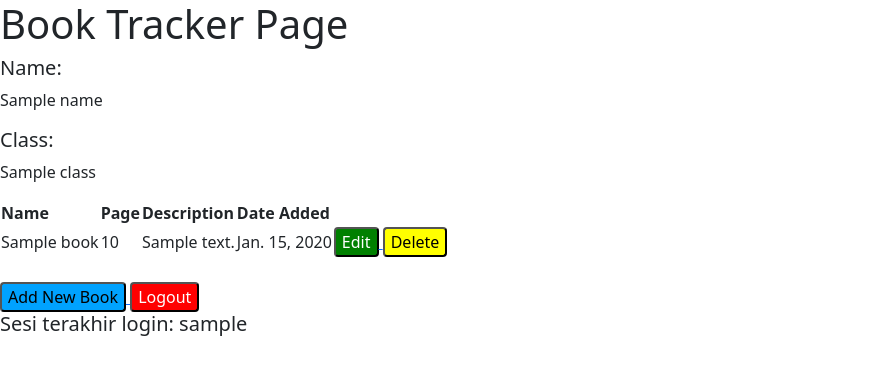
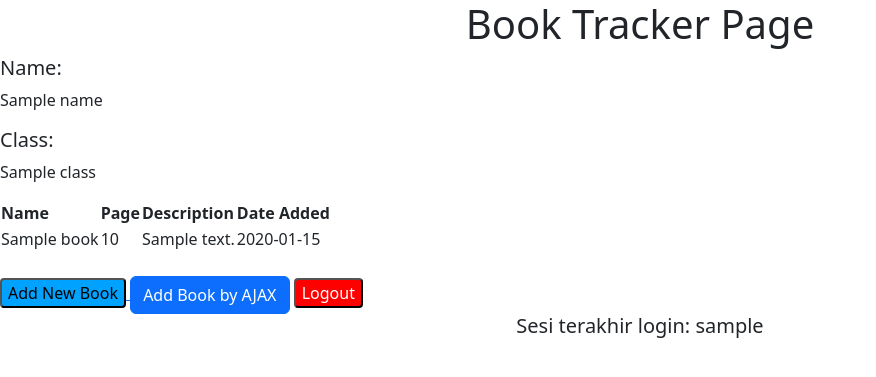
Before and after one commit to FasiIkom/book-tracker, a Django app: template main/templates/main.html in a window 1280 px wide. Shown: the top 377 px of the page, without its empty margins (0-876 px from the left). Run offline with Django 5.2, Linux system fonts and the light colour scheme; tables that the repository leaves empty hold one stand-in row (values such as "Sample post"); the template is opened without the code that fills it: values that come from a table or form of the project are taken from there, most other values are stand-ins (such as "Sample title", 1, 10 or a date in 2020).

Commit message:
tutorial 5 selesai

```diff
--- a/main/templates/main.html
+++ b/main/templates/main.html
@@ -1,5 +1,5 @@
 {% extends 'base.html' %} {% block content %}
-<h1>Book Tracker Page</h1>
+<h1 style="text-align: center;">Book Tracker Page</h1>
 
 <h5>Name:</h5>
 <p>{{name}}</p>
@@ -7,44 +7,89 @@
 <h5>Class:</h5>
 <p>{{class}}</p>
 
-<table>
-  <tr>
-    <th>Name</th>
-    <th>Page</th>
-    <th>Description</th>
-    <th>Date Added</th>
-  </tr>
-
-  {% comment %} Berikut cara memperlihatkan data produk di bawah baris ini
-  {%endcomment %} {% for book in books %}
-  <tr>
-    <td>{{book.name}}</td>
-    <td>{{book.page}}</td>
-    <td>{{book.description}}</td>
-    <td>{{book.date_added}}</td>
-    <td>
-        <a href="{% url 'main:edit_book' book.pk %}">
-            <button class = "edit-button">
-                Edit
-            </button>
-        </a>
-        <a href="{% url 'main:delete_book' book.pk %}">
-              <button class = "delete-button">
-                  Delete
-              </button>
-        </a>
-    </td>
-  </tr>
-  {% endfor %}
-</table>
-
+<table id="book_table"></table>
 <br />
 
 <a href="{% url 'main:create_book' %}">
   <button class = "addnewbook-button">Add New Book</button>
 </a>
+<button type="button" class="btn btn-primary" data-bs-toggle="modal" data-bs-target="#exampleModal">
+  Add Book by AJAX
+</button>
 <a href="{% url 'main:logout' %}">
   <button class = "logout-button">Logout</button>
 </a>
-<h5>Sesi terakhir login: {{ last_login }}</h5>
+<h5 style="text-align: center;">Sesi terakhir login: {{ last_login }}</h5>
+
+<div class="modal fade" id="exampleModal" tabindex="-1" aria-labelledby="exampleModalLabel" aria-hidden="true">
+  <div class="modal-dialog">
+      <div class="modal-content">
+          <div class="modal-header">
+              <h1 class="modal-title fs-5" id="exampleModalLabel">Add New Book</h1>
+              <button type="button" class="btn-close" data-bs-dismiss="modal" aria-label="Close"></button>
+          </div>
+          <div class="modal-body">
+              <form id="form" onsubmit="return false;">
+                  {% csrf_token %}
+                  <div class="mb-3">
+                      <label for="name" class="col-form-label">Name:</label>
+                      <input type="text" class="form-control" id="name" name="name"></input>
+                  </div>
+                  <div class="mb-3">
+                      <label for="page" class="col-form-label">Page:</label>
+                      <input type="number" class="form-control" id="page" name="page"></input>
+                  </div>
+                  <div class="mb-3">
+                      <label for="description" class="col-form-label">Description:</label>
+                      <textarea class="form-control" id="description" name="description"></textarea>
+                  </div>
+              </form>
+          </div>
+          <div class="modal-footer">
+              <button type="button" class="btn btn-secondary" data-bs-dismiss="modal">Close</button>
+              <button type="button" class="btn btn-primary" id="button_add" data-bs-dismiss="modal">Add Book</button>
+          </div>
+      </div>
+  </div>
+</div>
+
+<script>
+  async function getBooks() {
+      return fetch("{% url 'main:show_json' %}").then((res) => res.json())
+  }
+  async function refreshBooks() {
+        document.getElementById("book_table").innerHTML = ""
+        const books = await getBooks()
+        let htmlString = `<tr>
+            <th>Name</th>
+            <th>Page</th>
+            <th>Description</th>
+            <th>Date Added</th>
+        </tr>`
+        books.forEach((item) => {
+            htmlString += `\n<tr>
+            <td>${item.fields.name}</td>
+            <td>${item.fields.page}</td>
+            <td>${item.fields.description}</td>
+            <td>${item.fields.date_added}</td>
+        </tr>`
+        })
+
+        document.getElementById("book_table").innerHTML = htmlString
+  }
+
+  refreshBooks()
+  function addBook() {
+        fetch("{% url 'main:add_book_ajax' %}", {
+            method: "POST",
+            body: new FormData(document.querySelector('#form'))
+        }).then(refreshBooks)
+
+        document.getElementById("form").reset()
+        return false
+    }
+    document.getElementById("button_add").onclick = addBook
+
+</script>
+
 {% endblock content %}
--- a/main/urls.py
+++ b/main/urls.py
@@ -1,5 +1,5 @@
 from django.urls import path
-from main.views import show_main, create_book, show_xml, show_json, show_xml_by_id, show_json_by_id, register, login_user, logout_user, edit_book, delete_book
+from main.views import show_main, create_book, show_xml, show_json, show_xml_by_id, show_json_by_id, register, login_user, logout_user, edit_book, delete_book, add_book_ajax
 
 app_name = 'main'
 
@@ -14,5 +14,6 @@ urlpatterns = [
     path('login/', login_user, name='login'),
     path('logout/', logout_user, name='logout'),
     path('edit-book/<int:id>', edit_book, name='edit_book'),
-    path('delete/<int:id>', delete_book, name='delete_book')
+    path('delete/<int:id>', delete_book, name='delete_book'),
+    path('create-book-ajax/', add_book_ajax, name='add_book_ajax'),
 ]
--- a/main/views.py
+++ b/main/views.py
@@ -1,6 +1,6 @@
 import datetime
 from django.shortcuts import render, redirect
-from django.http import HttpResponse, HttpResponseRedirect
+from django.http import HttpResponse, HttpResponseRedirect, HttpResponseNotFound
 from django.core import serializers
 from django.urls import reverse
 from main.forms import BookForm
@@ -8,6 +8,7 @@ from main.models import Book
 from django.contrib.auth.forms import UserCreationForm
 from django.contrib import messages
 from django.contrib.auth import authenticate, login, logout
+from django.views.decorators.csrf import csrf_exempt
 from django.contrib.auth.decorators import login_required
 
 @login_required(login_url='/login')
@@ -39,7 +40,6 @@ def create_book(request):
         return redirect('main:show_main')
     context = {'form': form}
     return render(request, "create_book.html", context)
-
 
 def show_xml_by_id(request, id):
     data = Book.objects.filter(pk=id)
@@ -104,3 +104,18 @@ def delete_book(request, id):
     book.delete()
     # Kembali ke halaman awal
     return HttpResponseRedirect(reverse('main:show_main'))
+
+@csrf_exempt
+def add_book_ajax(request):
+    if request.method == 'POST':
+        name = request.POST.get("name")
+        page = request.POST.get("page")
+        description = request.POST.get("description")
+        user = request.user
+
+        new_book = Book(name=name, page=page, description=description, user=user)
+        new_book.save()
+
+        return HttpResponse(b"CREATED", status=201)
+
+    return HttpResponseNotFound()
```
